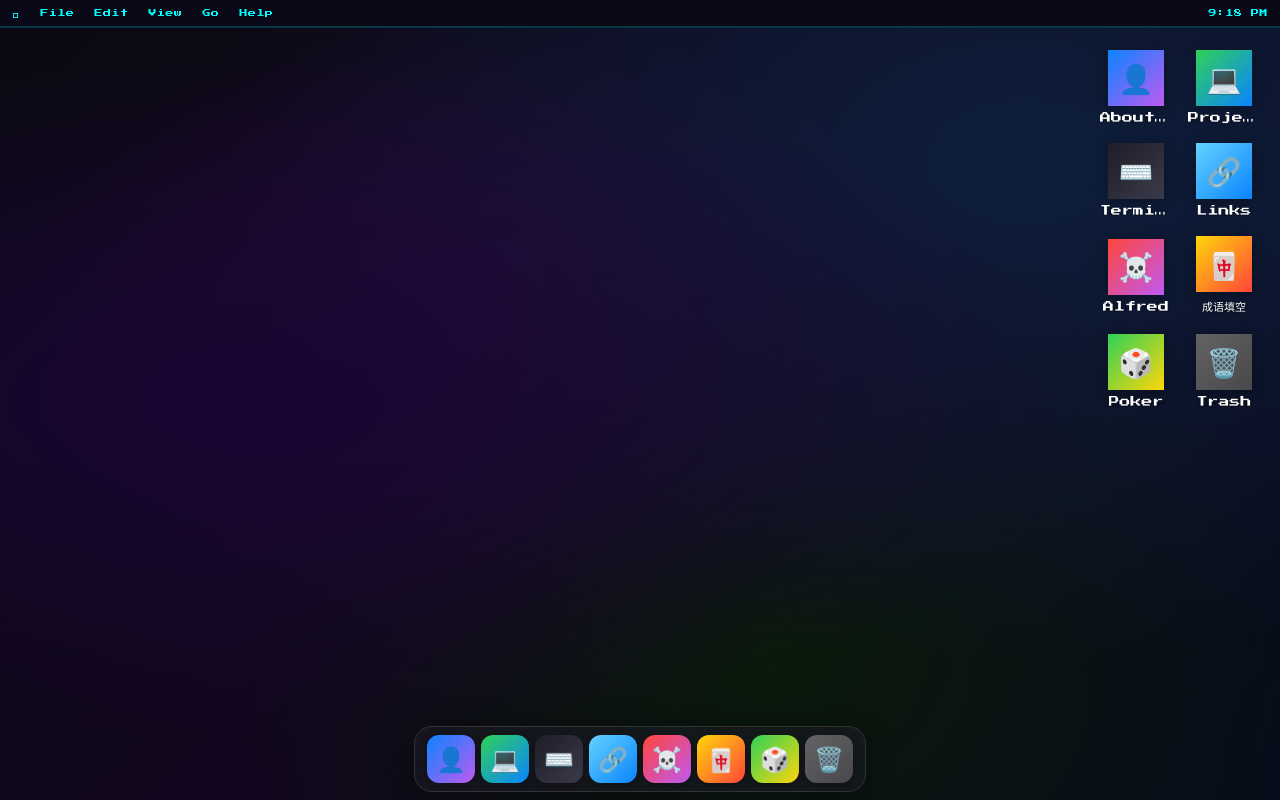
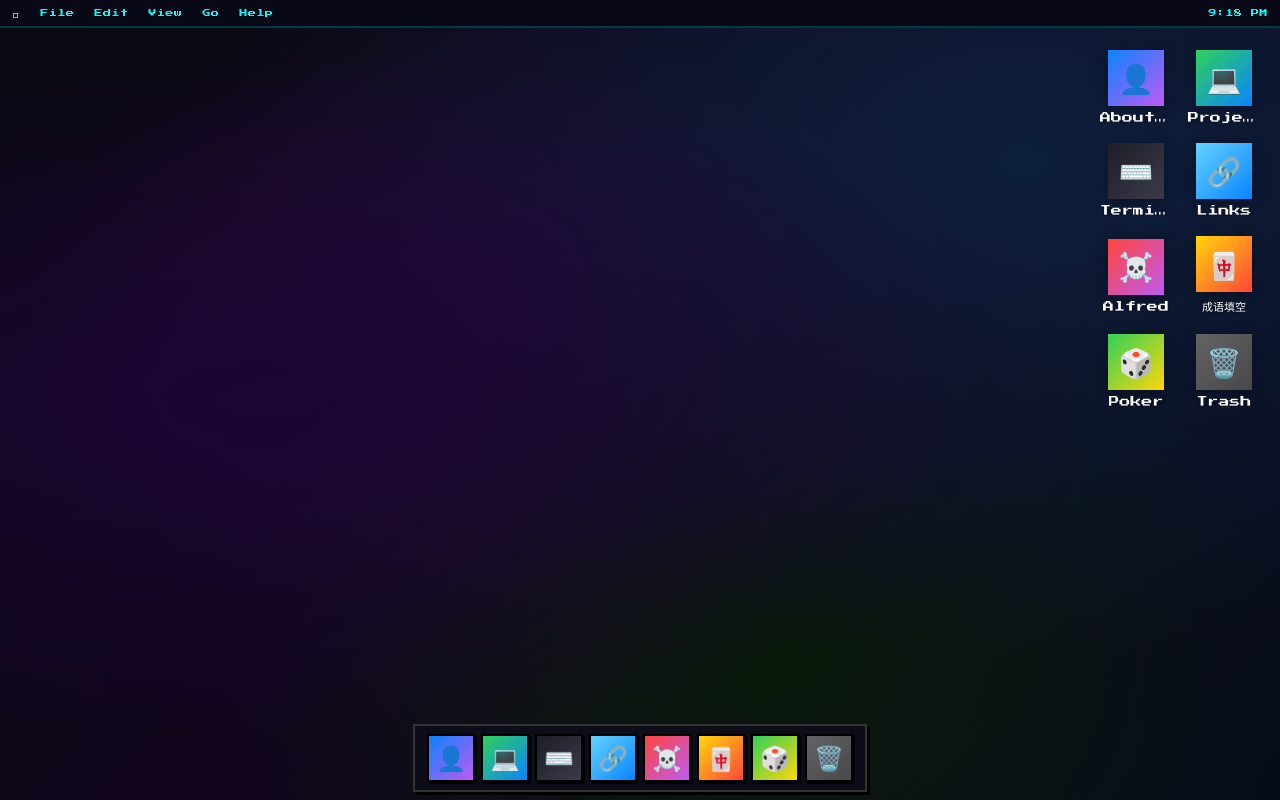
Before and after one commit to M1ngdaXie/MingdaOS, a React (Vite) app: page / in a window 1280 px wide. Built offline with nearby package versions, Linux system fonts and the light colour scheme.

Commit message:
feat(pixel): restyle dock — sharp corners, hard shadow, cyan dot, steps() hover

```diff
--- a/src/components/Dock/Dock.css
+++ b/src/components/Dock/Dock.css
@@ -10,13 +10,11 @@
   display: flex;
   align-items: flex-end;
   gap: 6px;
-  background: rgba(30, 30, 40, 0.52);
-  backdrop-filter: var(--glass-blur);
-  -webkit-backdrop-filter: var(--glass-blur);
-  border: 1px solid var(--glass-border);
-  border-radius: 18px;
+  background: #0d0d1a;
+  border: 2px solid #333333;
+  border-radius: 0;
   padding: 8px 12px;
-  box-shadow: 0 4px 28px rgba(0,0,0,0.4);
+  box-shadow: 3px 3px 0 #000000;
 }
 
 .dock-item {
@@ -35,18 +33,19 @@
 .dock-icon {
   width: 48px;
   height: 48px;
-  border-radius: 12px;
+  border-radius: 0;
+  border: 2px solid #000;
   display: flex;
   align-items: center;
   justify-content: center;
   font-size: 24px;
-  transition: transform 0.15s ease;
-  box-shadow: 0 2px 8px rgba(0,0,0,0.3);
+  transition: transform 0.1s steps(2);
+  box-shadow: 2px 2px 0 #000;
 }
 
 .dock-dot {
   width: 4px;
   height: 4px;
-  border-radius: 50%;
-  background: rgba(255,255,255,0.7);
+  border-radius: 0;
+  background: var(--pixel-cyan);
 }
```
